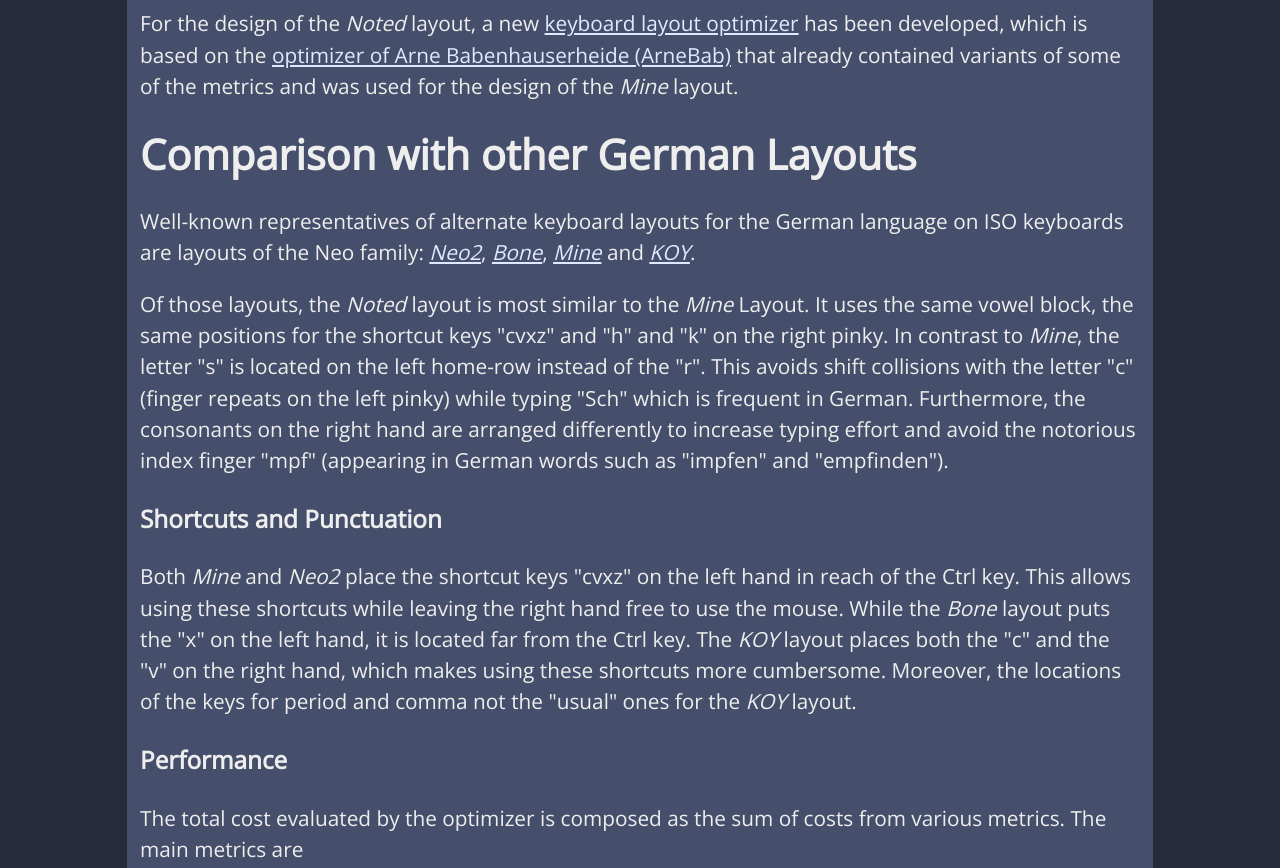
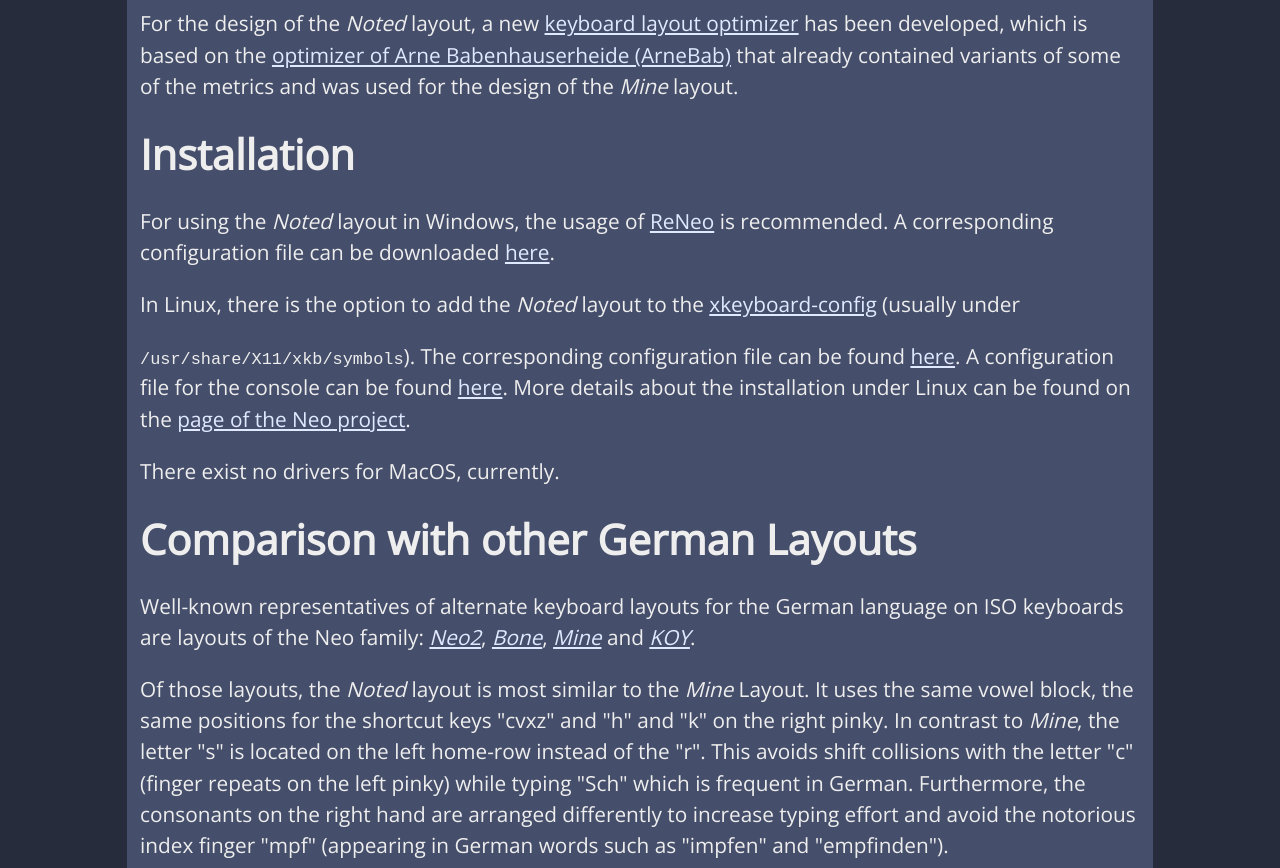
Before and after one commit to dariogoetz/noted-layout, a plain HTML site: page docs/index.html in a window 1280 px wide. Shown: the part 1940-2808 px from the top of the page. Drawn offline with nearby package versions, Linux system fonts and the light colour scheme.

Commit message:
add: installation instructions

```diff
--- a/docs/index.html
+++ b/docs/index.html
@@ -101,6 +101,27 @@
         <a href="https://github.com/dariogoetz/keyboard_layout_optimizer">keyboard layout optimizer</a> has been developed,
         which is based on the <a href="https://hg.sr.ht/~arnebab/evolve-keyboard-layout">optimizer of Arne Babenhauserheide (ArneBab)</a>
         that already contained variants of some of the metrics and was used for the design of the <em>Mine</em> layout.
+      </p>
+    </section>
+
+    <h2>Installation</h2>
+    <section>
+      <p>
+        For using the <em>Noted</em> layout in Windows, the usage of <a href="https://www.neo-layout.org/Einrichtung/reneo/">ReNeo</a>
+        is recommended. A corresponding configuration file can be downloaded <a href="https://github.com/dariogoetz/noted-layout/tree/main/reneo">here</a>.
+      </p>
+      <p>
+        In Linux, there is the option to add the <em>Noted</em> layout to the <a href="https://www.freedesktop.org/wiki/Software/XKeyboardConfig/">xkeyboard-config</a>
+        (usually under <pre>/usr/share/X11/xkb/symbols</pre>). The corresponding configuration file can be found
+        <a href="https://github.com/dariogoetz/noted-layout/tree/main/xkb">here</a>.
+        A configuration file for the console can be found <a href="https://github.com/dariogoetz/noted-layout/tree/main/kbd">here</a>.
+
+        More details about the installation under Linux can be found on the <a href="https://www.neo-layout.org/Einrichtung/Linux/">page of the Neo project</a>.
+      </p>
+      <p>
+        There exist no drivers for MacOS, currently.
+      </p>
+
       </p>
     </section>
 
@@ -361,7 +382,7 @@
       </p>
     </section>
 
-    <h2>Comparison with other English Layouts</h2>
+    <h2>Comparison with English Alternate Layouts</h2>
     <section>
       <p>
         Besides the German layouts of the Neo family, there is a large number of alternate keyboard layouts in
--- a/docs/styles.css
+++ b/docs/styles.css
@@ -117,3 +117,7 @@ article {
 a:link, a:visited {
   color: #e0e9ff;
 }
+
+pre {
+  display: inline;
+}
```
Also changed, not shown: docs/noted_deutsch.html (+24 -3 lines).
